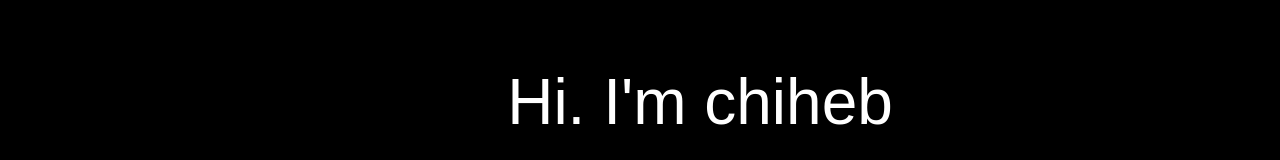
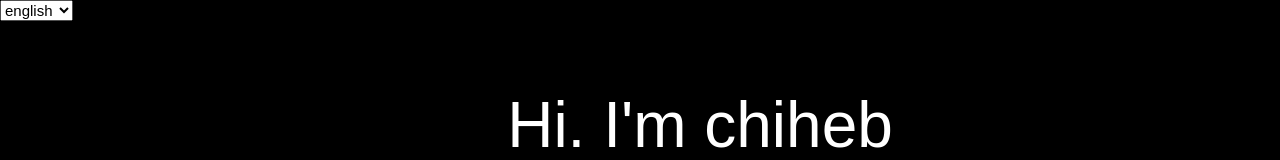
Before and after one commit to chihebchannoufi/chiheb.github.io, a plain HTML site: page index.html in a window 1280 px wide. Shown: the top 160 px of the page. Drawn offline with Linux system fonts and the light colour scheme; a web font is replaced by a local one.

Commit message:
Update index.html

```diff
--- a/index.html
+++ b/index.html
@@ -17,9 +17,18 @@
     @media only screen and (max-width: 600px) {#main {margin-left: 0}}
     </style>
     <link rel="website icon" type="jpeg" alt="Avatar" href="Image/image1.jpeg" >
+     <script>
+    	document.getElementById('language').addEventListener("change",function(){
+    		window.location.href="/"+this.value;
+    	});
+    </script>
   </head>
 <body class="w3-black">
-
+<select id="language">
+		<option value="en">english</option>
+		<option value="fr"> frensh</option>
+		<option value="de">german</option>
+	</select>
 <!-- Page Content -->
 <div class="w3-padding-large" id="main">
   <!-- Header/Home -->
```
